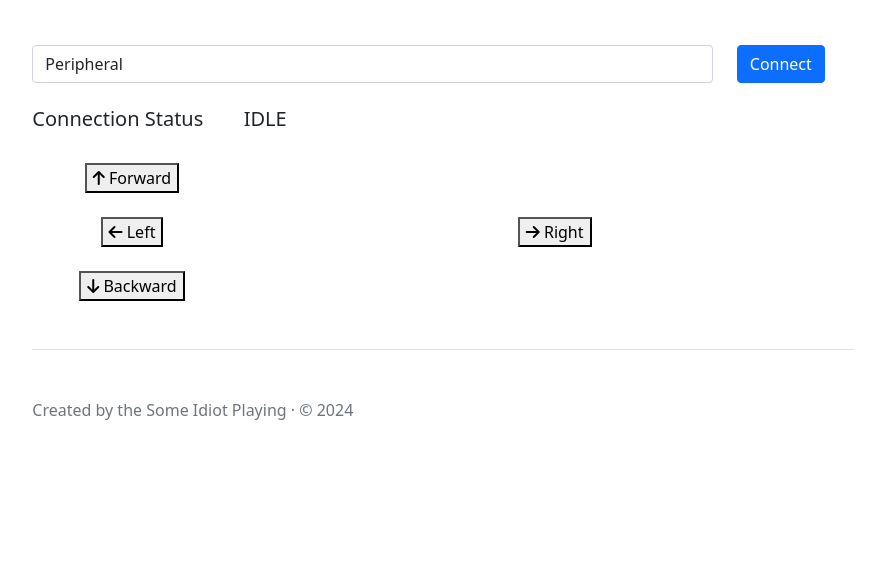
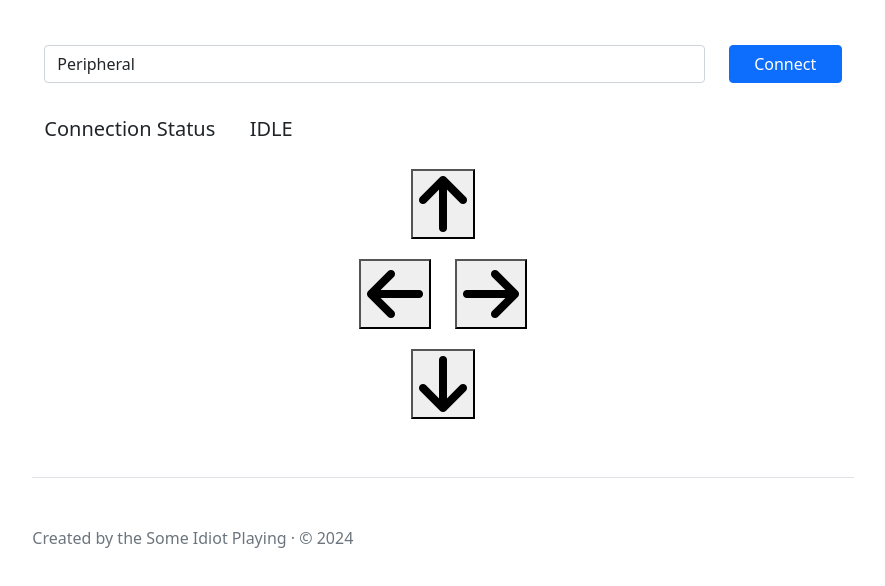
Before and after one commit to javaplus/MadScientist, a plain HTML site: page bluetoothweb/app/index.html in a window 1280 px wide. Shown: the part 104-690 px from the top of the page, without its empty margins (197-1082 px from the left). Drawn offline with Linux system fonts and the light colour scheme.

Commit message:
updated html to have larger buttons and better placement

```diff
--- a/bluetoothweb/app/index.html
+++ b/bluetoothweb/app/index.html
@@ -9,8 +9,6 @@
     <title>Bluey Tooth Remotey</title>
 
     <link rel="canonical" href="https://getbootstrap.com/docs/5.0/examples/starter-template/">
-
-
 
     <!-- Bootstrap core CSS -->
     <link href="../assets/dist/css/bootstrap.min.css" rel="stylesheet">
@@ -29,19 +27,31 @@
                 font-size: 3.5rem;
             }
         }
+
+        /* Centering the buttons */
+        .button-container {
+            display: flex;
+            flex-direction: column;
+            align-items: center;
+        }
+
+        .row {
+            margin: 10px 0; /* Add spacing between rows */
+        }
+
+        button {
+            width: 100%; /* Make buttons full width within their column */
+        }
     </style>
-
 
     <!-- Custom styles for this template -->
     <link href="starter-template.css" rel="stylesheet">
     <script src="https://kit.fontawesome.com/29a0e7fb9c.js" crossorigin="anonymous"></script>
 </head>
 <body>
-
 <div class="col-lg-8 mx-auto p-3 py-md-5">
     <header class="d-flex align-items-center pb-3 mb-5 border-bottom">
         <span class="fs-4">Bluetooth tester</span>
-    </a>
     </header>
 
     <main>
@@ -54,50 +64,34 @@
             </div>
         </div>
         <div class="row">
-
             <div class="col-3 gy-4">
                 <h5>Connection Status</h5>
             </div>
-
             <div class="col-9 gy-4">
                 <h5 id="connectionStatus">IDLE</h5>
             </div>
-
         </div>
 
+        <div class="button-container">
             <div class="row">
-      <div class="col-6 gy-4 text-center">
-        <div class="col-6 gy-4">
-          <!-- Control buttons for the car with Font Awesome icons -->
-          <button id="forwardButton"><i class="fas fa-arrow-up"></i> Forward</button>
+                <div class="col-12">
+                    <button id="forwardButton"><i class="fas fa-arrow-up fa-4x"></i></button>
+                </div>
+            </div>
+            <div class="row">
+                <div class="col-6">
+                    <button id="leftButton"><i class="fas fa-arrow-left fa-4x"></i></button>
+                </div>
+                <div class="col-6">
+                    <button id="rightButton"><i class="fas fa-arrow-right fa-4x"></i></button>
+                </div>
+            </div>
+            <div class="row">
+                <div class="col-12">
+                    <button id="backwardButton"><i class="fas fa-arrow-down fa-4x" ></i></button>
                 </div>
             </div>
         </div>
-    <div class="row">
-      <div class="col-6 gy-4 text-center">
-        <div class="col-6 gy-4">
-          <!-- Control buttons for the car with Font Awesome icons -->
-          <button id="leftButton"><i class="fas fa-arrow-left"></i> Left</button>
-        </div>
-      </div>
-      <div class="col-6 gy-4 text-center">
-        <div class="col-6 gy-4">
-          <!-- Control buttons for the car with Font Awesome icons -->
-          <button id="rightButton"><i class="fas fa-arrow-right"></i> Right</button>
-        </div>
-      </div>
-    </div>
-
-      <div class="row">
-        <div class="col-6 gy-4 text-center">
-          <div class="col-6 gy-4">
-            <!-- Control buttons for the car with Font Awesome icons -->
-            <button id="backwardButton"><i class="fas fa-arrow-down"></i> Backward</button>
-          </div>
-        </div>
-      </div>
-
-
     </main>
     <footer class="pt-5 my-5 text-muted border-top">
         Created by the Some Idiot Playing &middot; &copy; 2024
@@ -106,7 +100,5 @@
 
 <script src="btscript.js"></script>
 <script src="../assets/dist/js/bootstrap.bundle.min.js"></script>
-
-
 </body>
 </html>
```
Lines whose indentation alone changed are shown as unchanged.
